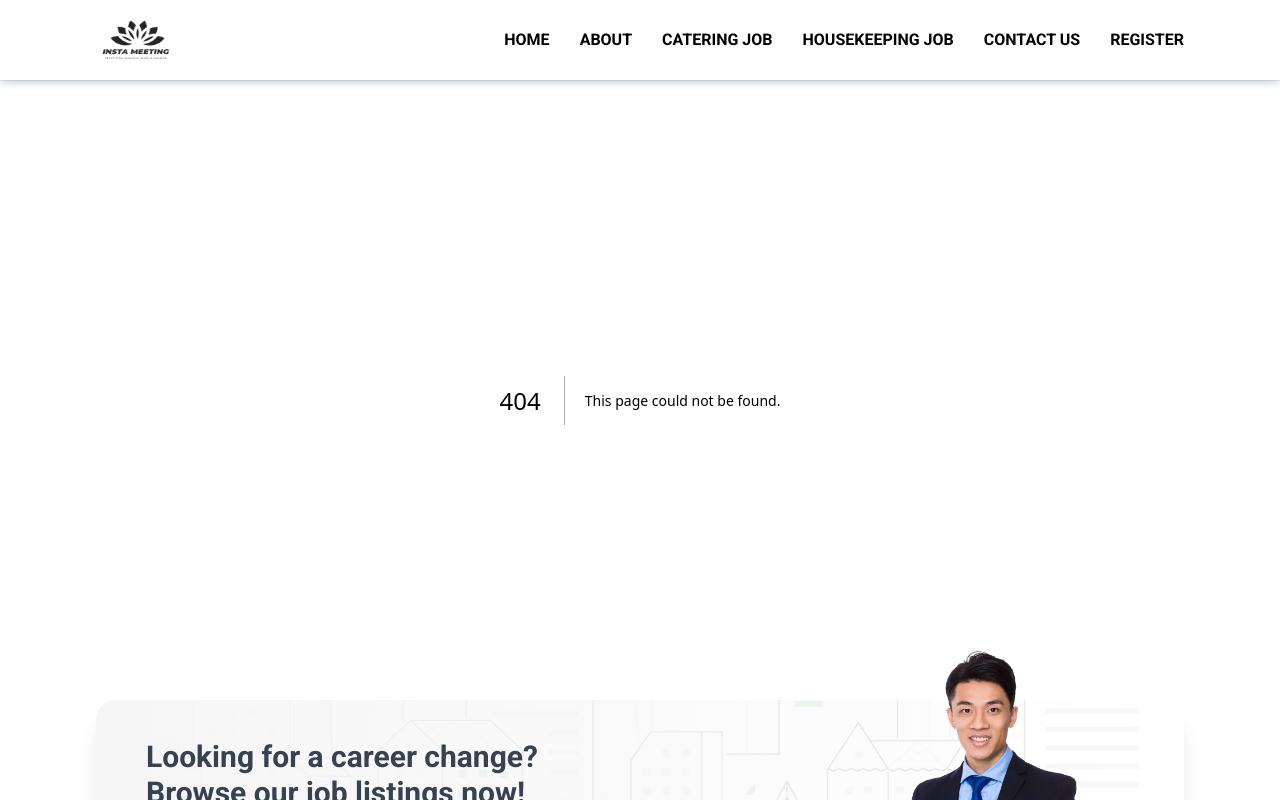
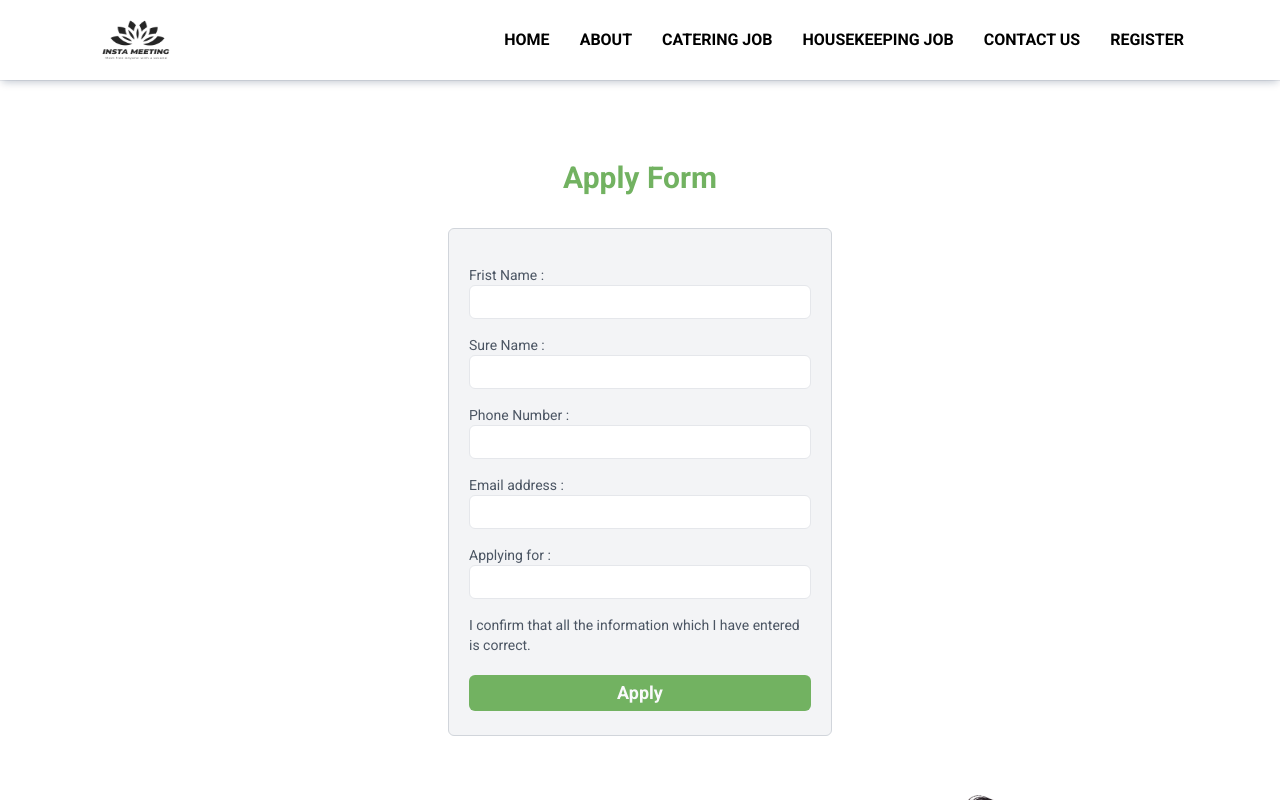
Before and after one commit to mdemong87/web-to-email-project, a Next.js app: page /apply in a window 1280 px wide. Before the commit this address had no page. Shown: the top 800 px of the page. Built offline with nearby package versions, Linux system fonts and the light colour scheme.

Commit message:
added apply page

```diff
--- a/componnent/Footer.jsx
+++ b/componnent/Footer.jsx
@@ -25,7 +25,7 @@ export default function Footer() {
                         <h1 className="text-3xl font-semibold text-gray-700 z-10">Looking for a
                             career change? Browse our job listings now!</h1>
                         <p className="text-xl text-gray-400 py-5">Sociosqu eros cras magna phasellus conubia semper netus lectus lacinia mattis sed.</p>
-                        <Button link='/' text="Apply Now" />
+                        <Button link='/apply' text="Apply Now" />
                     </div>
                     <div className="flex justify-end">
                         <Image className={styles.footerManimage} src={footer_man} alt="footer-man" width={600} height={600} />
--- a/componnent/SingleBanner.jsx
+++ b/componnent/SingleBanner.jsx
@@ -19,7 +19,7 @@ export default function SingleBanner({ bg }) {
                     <p className="py-8 text-gray-300 text-center">Mus vehicula dignissim quis si lorem libero cras pulvinar orci dapibus. Sagittis quisque orci pretium donec elit platea porta integer maecenas risus lobortis.</p>
 
                     <div className="flex justify-center">
-                        <Button link={"/"} text="Discover Jobs" />
+                        <Button link={"/catering"} text="Discover Jobs" />
                     </div>
                 </div>
             </div>
--- a/componnent/SingleJobsCard.jsx
+++ b/componnent/SingleJobsCard.jsx
@@ -25,7 +25,7 @@ export default function SingleJobsCard() {
                         <p>$20 - $25</p>
                     </div>
                     <div>
-                        <Button link={'/'} text="Apply Now" />
+                        <Button link={'/apply'} text="Apply Now" />
                     </div>
                 </div>
             </div>
--- /dev/null
+++ b/pages/apply/index.js
@@ -0,0 +1,45 @@
+import Container from "../../componnent/Container";
+
+export default function ApplyForm() {
+    return (
+        <main className="f-fit py-40 pb-52">
+            <Container>
+                <h1 className="text-3xl font-bold pcolor text-center pb-8">Apply Form</h1>
+                <div className="w-full sm:w-96 m-auto border border-gray-300 rounded-md p-5 bg-gray-100">
+
+                    <div className="my-4">
+                        <p className="text-sm text-gray-600">Frist Name :</p>
+                        <input className="border border-gray-200 w-full rounded-md py-1 px-2" type="text" />
+                    </div>
+                    <div className="my-4">
+                        <p className="text-sm text-gray-600">Sure Name :</p>
+                        <input className="border border-gray-200 w-full rounded-md py-1 px-2" type="text" />
+                    </div>
+
+                    <div className="my-4">
+                        <p className="text-sm text-gray-600">Phone Number :</p>
+                        <input className="border border-gray-200 w-full rounded-md py-1 px-2" type="text" />
+                    </div>
+
+                    <div className="my-4">
+                        <p className="text-sm text-gray-600">Email address :</p>
+                        <input className="border border-gray-200 w-full rounded-md py-1 px-2" type="text" />
+                    </div>
+
+                    <div className="my-4">
+                        <p className="text-sm text-gray-600">Applying for :</p>
+                        <input className="border border-gray-200 w-full rounded-md py-1 px-2" type="text" />
+                    </div>
+                    <p className="text-sm text-gray-600">
+                        I confirm that all the information which I have entered is correct.
+                    </p>
+
+                    <div className="w-full mt-5 mb-1">
+                        <button className="w-full pbg text-gray-50 text-lg font-semibold py-1 rounded-md text-center">Apply</button>
+                    </div>
+
+                </div>
+            </Container>
+        </main>
+    )
+}
--- a/pages/register/index.js
+++ b/pages/register/index.js
@@ -16,19 +16,59 @@ export default function Register() {
 
 
     const [title, settitle] = useState('');
+    const [fristName, setfristName] = useState('');
+    const [sureName, setsureName] = useState('');
+    const [dateOfDate, setdateOfDate] = useState('');
+    const [tubeStation, settubeStation] = useState('');
+    const [postCode, setpostCode] = useState('');
+    const [mobileNumber, setmobileNumber] = useState('');
+    const [email, setemail] = useState('');
+    const [emergancyContactName, setemergancyContactName] = useState("");
+    const [emergancyContactNumber, setemergancyContactNumber] = useState("");
+    const [nationality, setnationality] = useState("");
     const [insurance, setinsurance] = useState('');
+    const [card, setcard] = useState('');
+    const [cardNumber, setcardNumber] = useState('');
+    const [issueDate, setissueDate] = useState('');
+    const [expaireDate, setexpaireDate] = useState('');
     const [criminal, setcriminal] = useState("");
     const [department, setdepartment] = useState('');
     const [month, setmonth] = useState('');
     const [permission, setpermission] = useState('');
     const [hear, sethear] = useState('');
+    const [agree, setagree] = useState(false);
+
+
+
+
+
+
+
+
+
+
+
+
+
+
+
+
+
+    //handlesubmite function here
+    async function handleSubmit() {
+        console.log(
+            {
+                title, fristName, sureName, dateOfDate, tubeStation, postCode, mobileNumber, email, emergancyContactName, emergancyContactNumber, nationality, insurance, card, cardNumber, issueDate, expaireDate, criminal, department, month, permission, hear, agree
+            }
+        );
+    }
 
 
 
     return (
         <main className="f-fit py-40 pb-52">
             <Container>
-                <div>
+                <div className="w-full">
                     <h1 className="text-3xl font-bold pcolor text-center pb-8">Register Form</h1>
 
                     <div className="bg-gray-100 rounded-xl h-fit w-full p-8">
@@ -76,7 +116,7 @@ export default function Register() {
                                 </h3>
                             </div>
                             <div className="w-full flex items-center justify-between gap-2">
-                                <input type="text" className="w-full rounded-md flex justify-center items-center py-1 shadow cursor-pointer bg-gray-100 outline-1 outline-gray-300 pl-10 relative text-md" />
+                                <input onChange={(e) => setfristName(e.target.value)} type="text" className="w-full rounded-md flex justify-center items-center py-1 shadow cursor-pointer bg-gray-100 outline-1 outline-gray-300 pl-10 relative text-md" />
                                 <FaUser className="absolute text-gray-500 ml-4" />
                             </div>
                         </div>
@@ -94,7 +134,7 @@ export default function Register() {
                                 </h3>
                             </div>
                             <div className="w-full flex items-center justify-between gap-2">
-                                <input type="text" className="w-full rounded-md flex justify-center items-center py-1 shadow cursor-pointer bg-gray-100 outline-1 outline-gray-300 pl-10 relative text-md" />
+                                <input onChange={(e) => setsureName(e.target.value)} type="text" className="w-full rounded-md flex justify-center items-center py-1 shadow cursor-pointer bg-gray-100 outline-1 outline-gray-300 pl-10 relative text-md" />
                                 <FaUser className="absolute text-gray-500 ml-4" />
                             </div>
                         </div>
@@ -112,7 +152,7 @@ export default function Register() {
                                 </h3>
                             </div>
                             <div className="w-full flex items-center justify-between gap-2">
-                                <input type="date" className="w-full rounded-md flex justify-center items-center py-1 shadow cursor-pointer bg-gray-100 outline-1 outline-gray-300 px-3 text-md" />
+                                <input onChange={(e) => setdateOfDate(e.target.value)} type="date" className="w-full rounded-md flex justify-center items-center py-1 shadow cursor-pointer bg-gray-100 outline-1 outline-gray-300 px-3 text-md" />
                             </div>
                         </div>
                         {/* date of brith input end here */}
@@ -130,7 +170,8 @@ export default function Register() {
                                 </h3>
                             </div>
                             <div className="w-full flex items-center justify-between gap-2">
-                                <select className="w-full rounded-md flex justify-center items-center py-1 shadow cursor-pointer bg-gray-100 outline-1 outline-gray-300 px-3 text-md">
+                                <select onChange={(e) => settubeStation(e.target.value)} className="w-full rounded-md flex justify-center items-center py-1 shadow cursor-pointer bg-gray-100 outline-1 outline-gray-300 px-3 text-md">
+                                    <option>Select Station</option>
                                     <option>Abbey Wood</option>
                                     <option>Acton Main Line Rail Station</option>
                                     <option>Acton Town</option>
@@ -191,7 +232,7 @@ export default function Register() {
                                 </h3>
                             </div>
                             <div className="w-full flex items-center justify-between gap-2">
-                                <input type="number" className="w-full rounded-md flex justify-center items-center py-1 shadow cursor-pointer bg-gray-100 outline-1 outline-gray-300 px-3 text-md pl-10 relative" />
+                                <input onChange={(e) => setpostCode(e.target.value)} type="number" className="w-full rounded-md flex justify-center items-center py-1 shadow cursor-pointer bg-gray-100 outline-1 outline-gray-300 px-3 text-md pl-10 relative" />
                                 <FaLocationDot className="absolute text-lg text-gray-500 ml-4" />
                             </div>
                         </div>
@@ -209,7 +250,7 @@ export default function Register() {
                                 </h3>
                             </div>
                             <div className="w-full flex items-center justify-between gap-2">
-                                <input type="number" className="w-full rounded-md flex justify-center items-center py-1 shadow cursor-pointer bg-gray-100 outline-1 outline-gray-300 px-3 text-md pl-10 relative" />
+                                <input onChange={(e) => setmobileNumber(e.target.value)} type="number" className="w-full rounded-md flex justify-center items-center py-1 shadow cursor-pointer bg-gray-100 outline-1 outline-gray-300 px-3 text-md pl-10 relative" />
                                 <FaMobileAlt className="absolute text-lg text-gray-500 ml-4" />
                             </div>
                         </div>
@@ -226,7 +267,7 @@ export default function Register() {
                                 </h3>
                             </div>
                             <div className="w-full flex items-center justify-between gap-2">
-                                <input type="email" className="w-full rounded-md flex justify-center items-center py-1 shadow cursor-pointer bg-gray-100 outline-1 outline-gray-300 px-3 text-md pl-10 relative" />
+                                <input onChange={(e) => setemail(e.target.value)} type="email" className="w-full rounded-md flex justify-center items-center py-1 shadow cursor-pointer bg-gray-100 outline-1 outline-gray-300 px-3 text-md pl-10 relative" />
                                 <MdEmail className="absolute text-lg text-gray-500 ml-4" />
                             </div>
                         </div>
@@ -243,7 +284,7 @@ export default function Register() {
                                 </h3>
                             </div>
                             <div className="w-full flex items-center justify-between gap-2">
-                                <input type="text" className="w-full rounded-md flex justify-center items-center py-1 shadow cursor-pointer bg-gray-100 outline-1 outline-gray-300 px-3 text-md pl-10 relative" />
+                                <input onChange={(e) => setemergancyContactName(e.target.value)} type="text" className="w-full rounded-md flex justify-center items-center py-1 shadow cursor-pointer bg-gray-100 outline-1 outline-gray-300 px-3 text-md pl-10 relative" />
                                 <FaHandsHelping className="absolute text-xl text-gray-500 ml-4" />
                             </div>
                         </div>
@@ -261,7 +302,7 @@ export default function Register() {
                                 </h3>
                             </div>
                             <div className="w-full flex items-center justify-between gap-2">
-                                <input type="number" className="w-full rounded-md flex justify-center items-center py-1 shadow cursor-pointer bg-gray-100 outline-1 outline-gray-300 px-3 text-md pl-10 relative" />
+                                <input onChange={(e) => setemergancyContactNumber(e.target.value)} type="number" className="w-full rounded-md flex justify-center items-center py-1 shadow cursor-pointer bg-gray-100 outline-1 outline-gray-300 px-3 text-md pl-10 relative" />
                                 <IoCallSharp className="absolute text-xl text-gray-500 ml-4" />
                             </div>
                         </div>
@@ -279,7 +320,7 @@ export default function Register() {
                                 </h3>
                             </div>
                             <div className="w-full flex items-center justify-between gap-2">
-                                <input type="text" className="w-full rounded-md flex justify-center items-center py-1 shadow cursor-pointer bg-gray-100 outline-1 outline-gray-300 px-3 text-md pl-10 relative" />
+                                <input onChange={(e) => setnationality(e.target.value)} type="text" className="w-full rounded-md flex justify-center items-center py-1 shadow cursor-pointer bg-gray-100 outline-1 outline-gray-300 px-3 text-md pl-10 relative" />
                                 <TbWorld className="absolute text-xl text-gray-500 ml-4" />
                             </div>
                         </div>
@@ -321,7 +362,8 @@ export default function Register() {
                                 </h3>
                             </div>
                             <div className="w-full flex items-center justify-between gap-2">
-                                <select className="w-full rounded-md flex justify-center items-center py-1 shadow cursor-pointer bg-gray-100 outline-1 outline-gray-300 px-3 text-md">
+                                <select onChange={(e) => setcard(e.target.value)} className="w-full rounded-md flex justify-center items-center py-1 shadow cursor-pointer bg-gray-100 outline-1 outline-gray-300 px-3 text-md">
+                                    <option>Select Country</option>
                                     <option>Abbey Wood</option>
                                     <option>Acton Main Line Rail Station</option>
                                     <option>Acton Town</option>
@@ -383,7 +425,7 @@ export default function Register() {
                                 </h3>
                             </div>
                             <div className="w-full flex items-center justify-between gap-2">
-                                <input type="number" className="w-full rounded-md flex justify-center items-center py-1 shadow cursor-pointer bg-gray-100 outline-1 outline-gray-300 px-3 text-md pl-10 relative" />
+                                <input onChange={(e) => setcardNumber(e.target.value)} type="number" className="w-full rounded-md flex justify-center items-center py-1 shadow cursor-pointer bg-gray-100 outline-1 outline-gray-300 px-3 text-md pl-10 relative" />
                                 <FaIdCard className="absolute text-xl text-gray-500 ml-4" />
                             </div>
                         </div>
@@ -400,13 +442,13 @@ export default function Register() {
                                     <span className="text-gray-900">:</span>
                                 </h3>
                             </div>
-                            <div className="w-full flex items-center justify-between gap-2">
+                            <div className="w-full flex flex-col sm:flex-row items-center justify-between gap-2">
                                 <div className={`w-full rounded-md flex justify-center items-center shadow cursor-pointer gap-2`}>
-                                    <input type="date" className="w-full rounded-md flex justify-center items-center py-1 shadow cursor-pointer bg-gray-100 outline-1 outline-gray-300 px-3 text-md" />
+                                    <input onChange={(e) => setissueDate(e.target.value)} type="date" className="w-full rounded-md flex justify-center items-center py-1 shadow cursor-pointer bg-gray-100 outline-1 outline-gray-300 px-3 text-md" />
                                 </div>
 
                                 <div className={`w-full rounded-md flex justify-center items-center shadow cursor-pointer gap-2`}>
-                                    <input type="date" className="w-full rounded-md flex justify-center items-center py-1 shadow cursor-pointer bg-gray-100 outline-1 outline-gray-300 px-3 text-md" />
+                                    <input onChange={(e) => setexpaireDate(e.target.value)} type="date" className="w-full rounded-md flex justify-center items-center py-1 shadow cursor-pointer bg-gray-100 outline-1 outline-gray-300 px-3 text-md" />
                                 </div>
                             </div>
                         </div>
@@ -476,7 +518,7 @@ export default function Register() {
                                     <span className="text-gray-900">:</span>
                                 </h3>
                             </div>
-                            <div className="w-full flex items-center justify-between gap-2">
+                            <div className="w-full flex flex-col sm:flex-row items-center justify-between gap-2">
                                 <div onClick={() => setmonth('3')} className={`w-full rounded-md flex justify-center items-center py-1 shadow cursor-pointer gap-2 ${month == "3" ? "pbg text-gray-100" : "text-gray-700"}`}>
                                     <MdOutlineCalendarMonth />
                                     <h2>3 Months</h2>
@@ -554,7 +596,7 @@ export default function Register() {
                                     <span className="text-gray-900">:</span>
                                 </h3>
                             </div>
-                            <div className="w-full flex items-center justify-between gap-2">
+                            <div className="w-full flex-col sm:flex-row flex items-center justify-between gap-2">
                                 <div onClick={() => sethear('Facebook')} className={`w-full rounded-md flex justify-center items-center py-1 shadow cursor-pointer gap-2 ${hear == "Facebook" ? "pbg text-gray-100" : "text-gray-700"}`}>
                                     <span>Facebook</span>
                                 </div>
@@ -590,7 +632,7 @@ export default function Register() {
                                 <p>understand that any misrepresenttation will invalidate my application, and if employed could lead to my dismissal.</p>
                             </div>
                             <div className="flex gap-5 items-center">
-                                <input className="w-7 h-7" type="checkbox" />
+                                <input onChange={() => setagree(!agree)} className="w-7 h-7" type="checkbox" />
                                 <span>Tick to agree <Link className="underline pcolor" href={'/'}>all the terms and conditions</Link></span>
                             </div>
                         </div>
@@ -598,7 +640,7 @@ export default function Register() {
 
                         {/* submite button start hrere */}
                         <div className="mt-10 w-full">
-                            <button className="pbg text-gray-50 py-2 w-full rounded-md text-xl cursor-pointer">Submit</button>
+                            <button onClick={() => handleSubmit()} className="pbg text-gray-50 py-2 w-full rounded-md text-xl cursor-pointer">Submit</button>
                         </div>
                         {/* submite button end hrere */}
 
```
